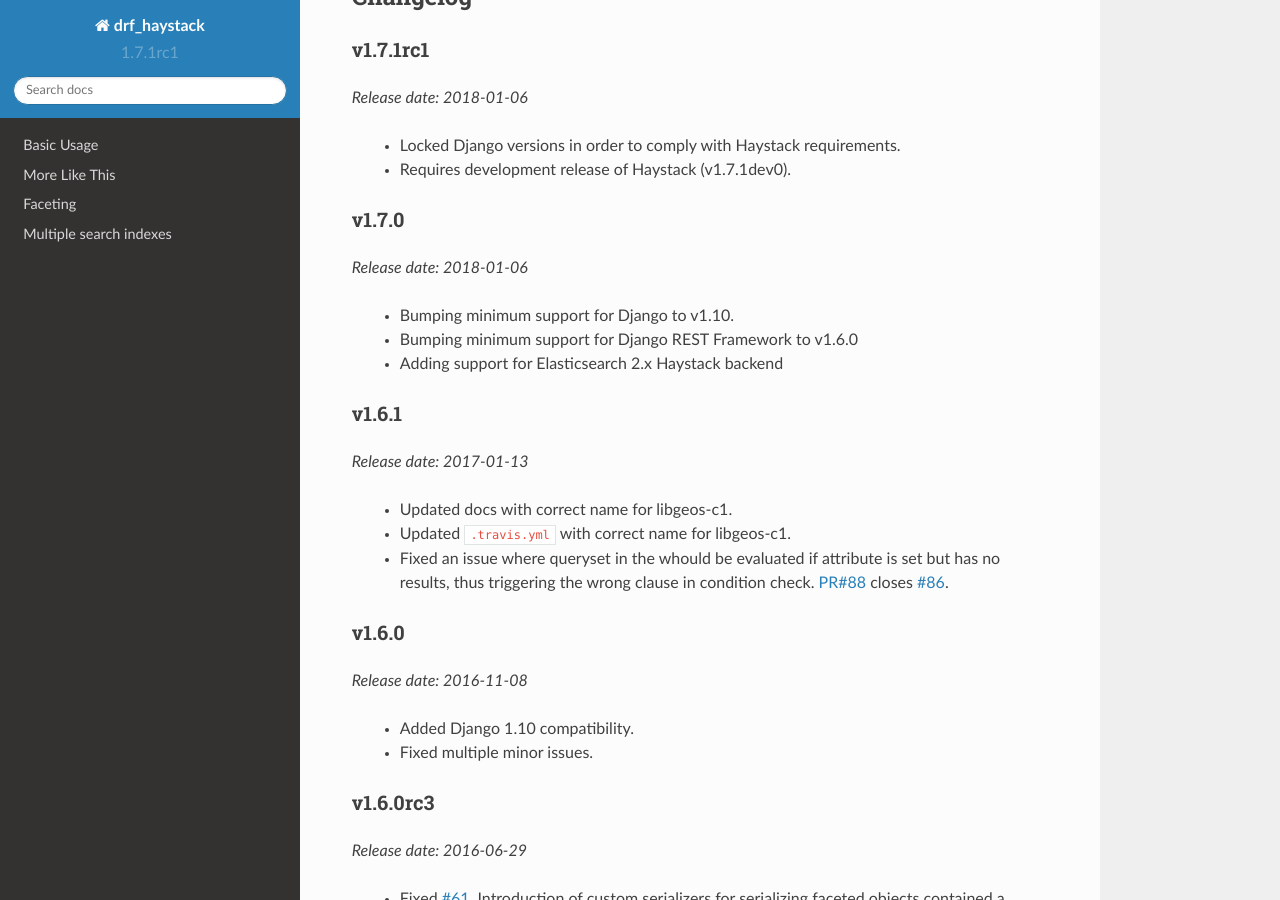
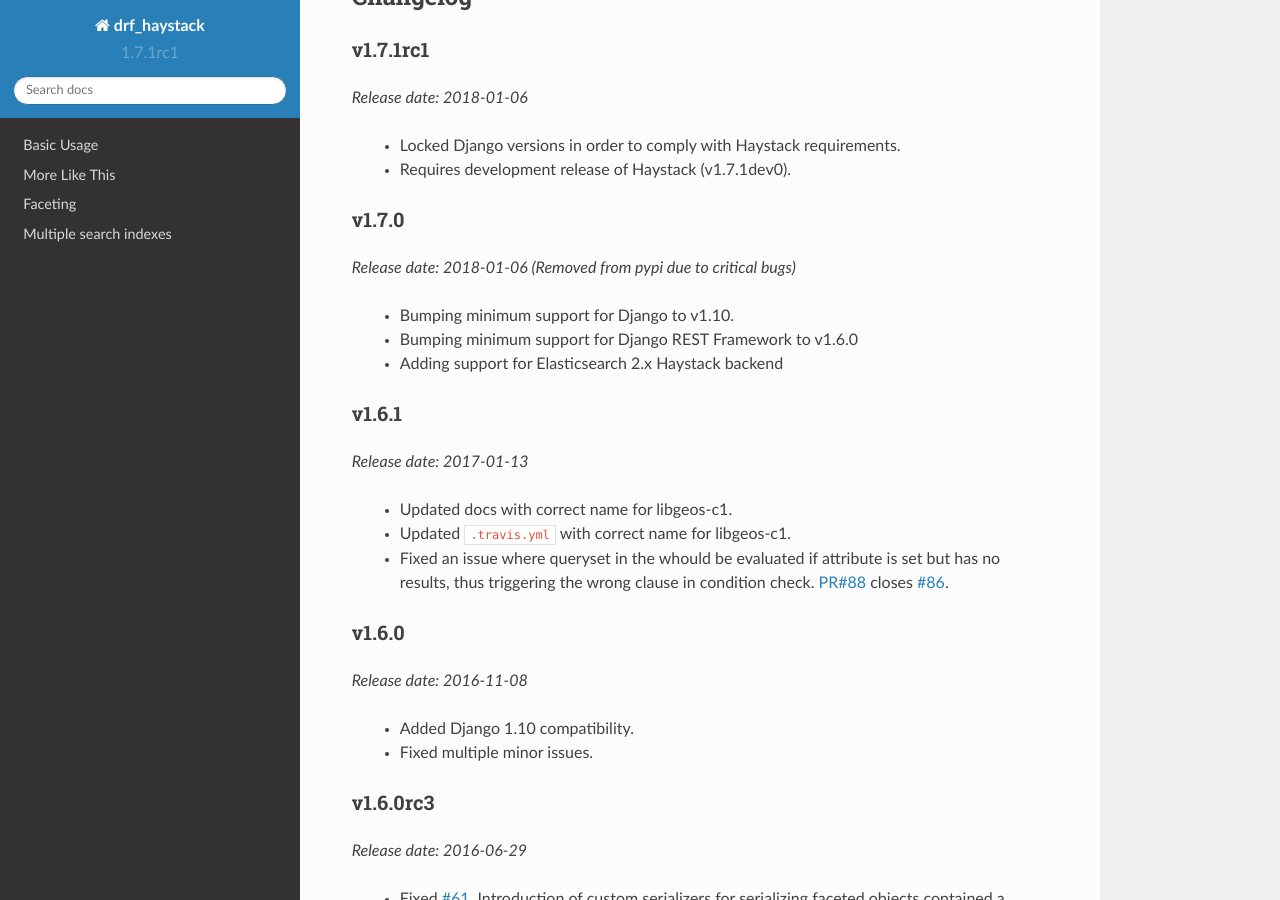
Before and after one commit to rhblind/drf-haystack, a Sphinx documentation site: the page built from docs/index.rst, in a window 1280 px wide and 900 px high, scrolled down 2283 px. Built offline with Sphinx 7.4.7 and the Read the Docs theme 2.0.0, drawn with Linux system fonts in a browser that asks for light colours; pages that are not in the unit, such as notebooks, are missing from menus; part of the change alters nothing that is shown.

```diff
--- a/docs/conf.py
+++ b/docs/conf.py
@@ -1,22 +1,21 @@
 #!/usr/bin/env python3
 # -*- coding: utf-8 -*-
-#
-# drf-haystack documentation build configuration file, created by
-# sphinx-quickstart on Thu Nov 27 20:42:57 2014.
-#
-# This file is execfile()d with the current directory set to its
-# containing dir.
-#
-# Note that not all possible configuration values are present in this
-# autogenerated file.
-#
-# All configuration values have a default; values that are commented out
-# serve to show the default.
 
 import os
 import re
 import sys
 from datetime import date
+from unittest.mock import MagicMock
+
+
+class Mock(MagicMock):
+    @classmethod
+    def __getattr__(cls, name):
+        return MagicMock()
+
+
+MOCK_MODULES = ['gdal']
+sys.modules.update((mod_name, Mock()) for mod_name in MOCK_MODULES)
 
 # If extensions (or modules to document with autodoc) are in another directory,
 # add these directories to sys.path here. If the directory is relative to the
--- a/docs/index.rst
+++ b/docs/index.rst
@@ -118,7 +118,7 @@ v1.7.1rc1
 
 v1.7.0
 ------
-*Release date: 2018-01-06*
+*Release date: 2018-01-06 (Removed from pypi due to critical bugs)*
 
     - Bumping minimum support for Django to v1.10.
     - Bumping minimum support for Django REST Framework to v1.6.0
--- a/requirements.txt
+++ b/requirements.txt
@@ -2,9 +2,7 @@ coverage
 django>=1.10,<2.0
 django-haystack>=2.7.dev0
 djangorestframework>=3.6.0
-
 elasticsearch>=2.0.0,<3.0.0
-
 nose
 sphinx
 sphinx-rtd-theme
```
